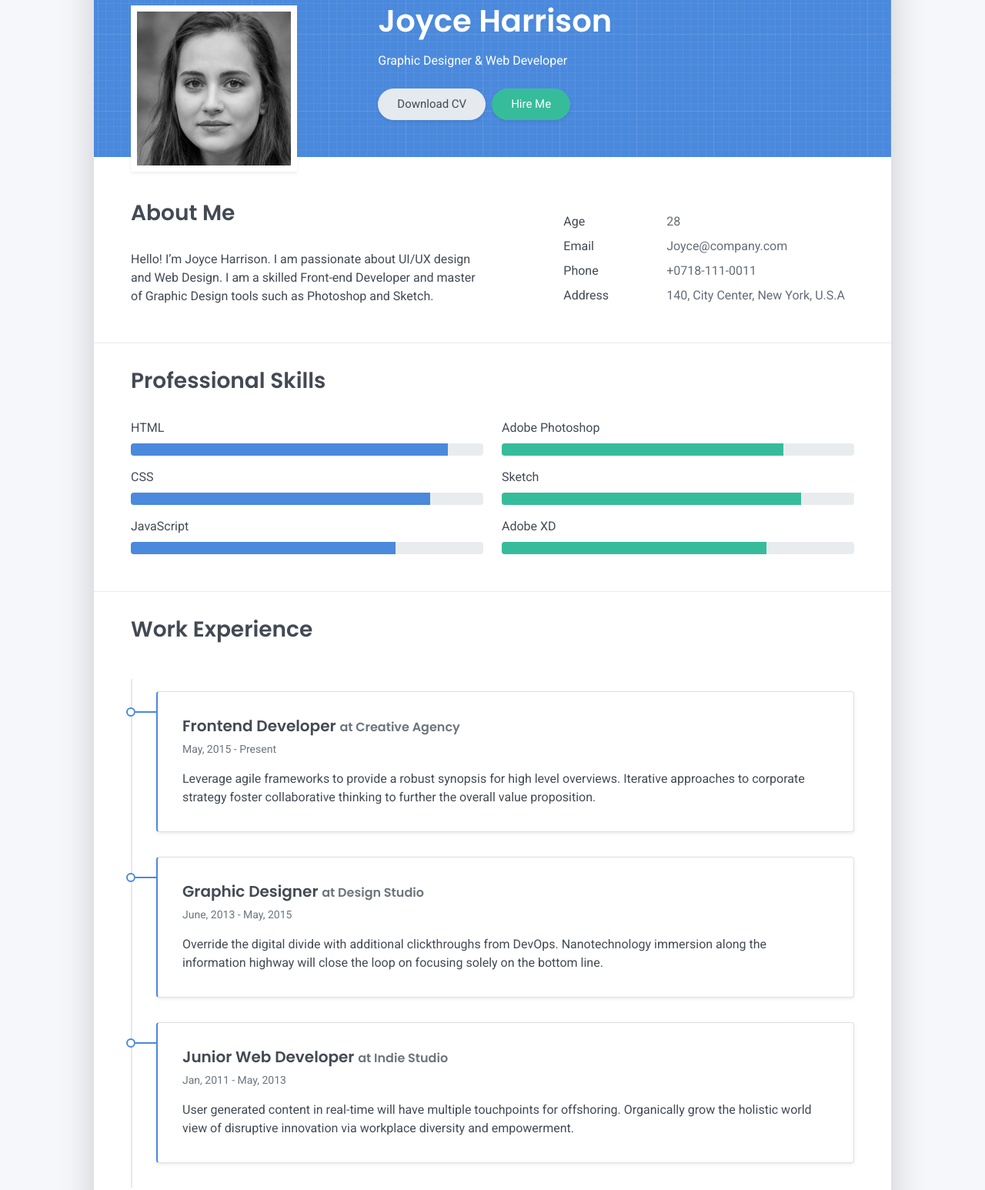
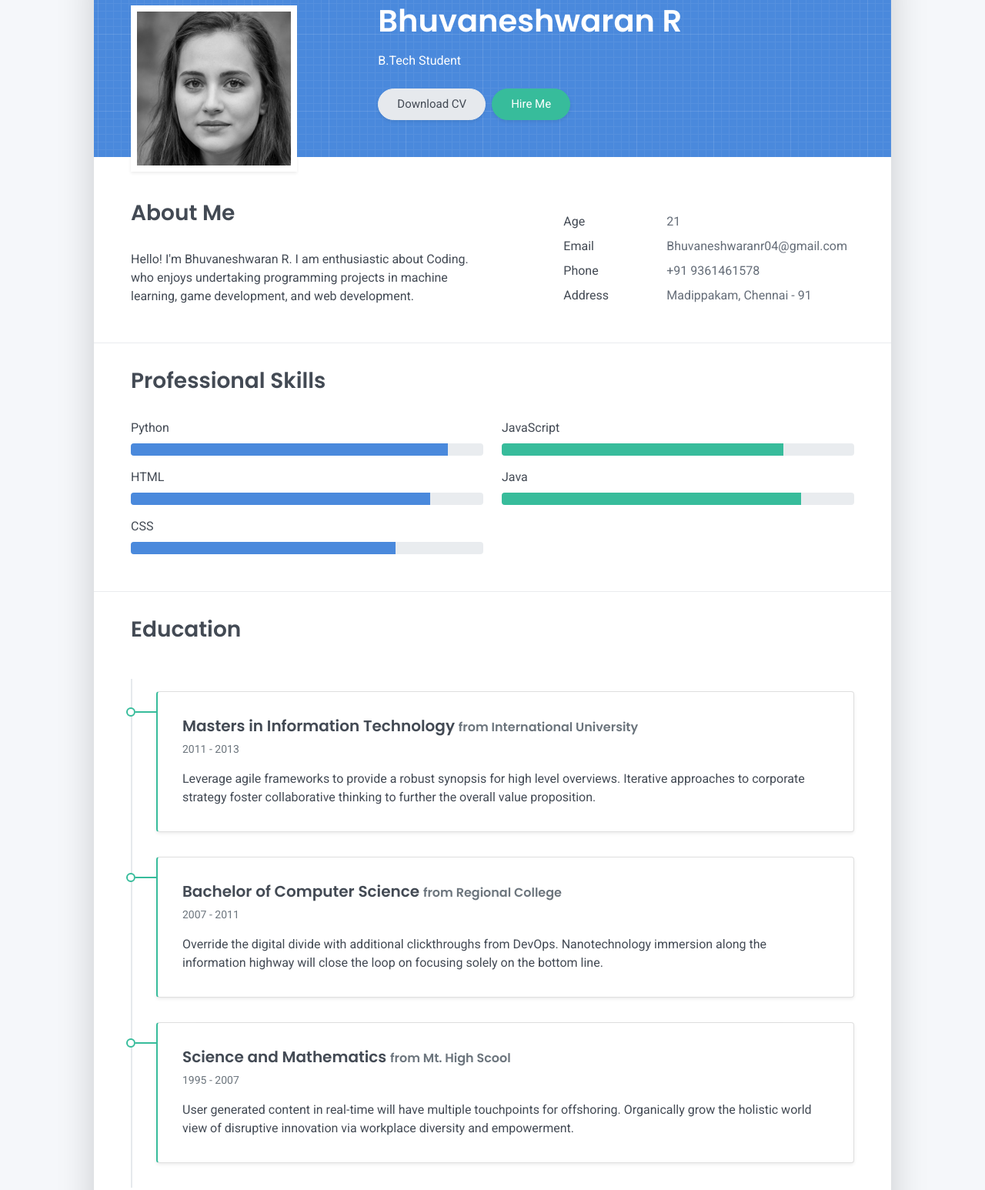
Before and after one commit to SafeKepper/Bhuvi, a plain HTML site: page index.html in a window 1280 px wide. Shown: the part 165-1711 px from the top of the page at 77% size. Drawn offline with Linux system fonts and the light colour scheme.

Commit message:
Update index.html

```diff
--- a/index.html
+++ b/index.html
@@ -4,7 +4,7 @@
     <meta charset="UTF-8">
     <meta http-equiv="X-UA-Compatible" content="IE=edge">
     <meta name="viewport" content="width=device-width, initial-scale=1">
-    <title>Right Resume</title>
+    <title>Bhuvan's Resume</title>
     <link rel="preconnect" href="https://fonts.gstatic.com" crossorigin="crossorigin"/>
     <link rel="preload" as="style" href="https://fonts.googleapis.com/css2?family=Poppins:wght@600&amp;family=Roboto:wght@300;400;500;700&amp;display=swap"/>
     <link rel="stylesheet" href="https://fonts.googleapis.com/css2?family=Poppins:wght@600&amp;family=Roboto:wght@300;400;500;700&amp;display=swap" media="print" onload="this.media='all'"/>
@@ -32,13 +32,11 @@
           <div class="site-nav">
             <nav role="navigation">
               <ul class="nav justify-content-center">
-                <li class="nav-item"><a class="nav-link" href="https://twitter.com/templateflip" title="Twitter"><i class="fab fa-twitter"></i><span class="menu-title sr-only">Twitter</span></a>
+                <li class="nav-item"><a class="nav-link" href="https://twitter.com/r_bhuvnesh" title="Twitter"><i class="fab fa-twitter"></i><span class="menu-title sr-only">Twitter</span></a>
                 </li>
-                <li class="nav-item"><a class="nav-link" href="https://www.facebook.com/templateflip" title="Facebook"><i class="fab fa-facebook"></i><span class="menu-title sr-only">Facebook</span></a>
+                <li class="nav-item"><a class="nav-link" href="https://www.instagram.com/nesherwyn/" title="Instagram"><i class="fab fa-instagram"></i><span class="menu-title sr-only">Instagram</span></a>
                 </li>
-                <li class="nav-item"><a class="nav-link" href="https://www.instagram.com/templateflip" title="Instagram"><i class="fab fa-instagram"></i><span class="menu-title sr-only">Instagram</span></a>
-                </li>
-                <li class="nav-item"><a class="nav-link" href="https://github.com/templateflip" title="Github"><i class="fab fa-github"></i><span class="menu-title sr-only">Github</span></a>
+                <li class="nav-item"><a class="nav-link" href="https://github.com/SafeKepper" title="Github"><i class="fab fa-github"></i><span class="menu-title sr-only">Github</span></a>
                 </li>
               </ul>
             </nav>
@@ -55,8 +53,8 @@
         <div class="avatar hover-effect bg-white shadow-sm p-1"><img src="images/avatar.jpg" width="200" height="200"/></div>
       </div>
       <div class="col-lg-8 col-md-7 text-center text-md-start">
-        <h2 class="h1 mt-2" data-aos="fade-left" data-aos-delay="0">Joyce Harrison</h2>
-        <p data-aos="fade-left" data-aos-delay="100">Graphic Designer & Web Developer</p>
+        <h2 class="h1 mt-2" data-aos="fade-left" data-aos-delay="0">Bhuvaneshwaran R</h2>
+        <p data-aos="fade-left" data-aos-delay="100">B.Tech Student</p>
         <div class="d-print-none" data-aos="fade-left" data-aos-delay="200"><a class="btn btn-light text-dark shadow-sm mt-1 me-1" href="right-resume.pdf" target="_blank">Download CV</a><a class="btn btn-success shadow-sm mt-1" href="#contact">Hire Me</a></div>
       </div>
     </div>
@@ -65,7 +63,7 @@
     <div class="row">
       <div class="col-md-6">
         <h2 class="h3 mb-3">About Me</h2>
-        <p>Hello! I’m Joyce Harrison. I am passionate about UI/UX design and Web Design. I am a skilled Front-end Developer and master of Graphic Design tools such as Photoshop and Sketch.</p>
+        <p>Hello! I'm Bhuvaneshwaran R. I am enthusiastic about Coding. who enjoys undertaking programming projects in machine learning, game development, and web development.</p>
       </div>
       <div class="col-md-5 offset-md-1">
         <div class="row mt-2">
@@ -73,25 +71,25 @@
             <div class="pb-1">Age</div>
           </div>
           <div class="col-sm-8">
-            <div class="pb-1 text-secondary">28</div>
+            <div class="pb-1 text-secondary">21</div>
           </div>
           <div class="col-sm-4">
             <div class="pb-1">Email</div>
           </div>
           <div class="col-sm-8">
-            <div class="pb-1 text-secondary">Joyce@company.com</div>
+            <div class="pb-1 text-secondary">Bhuvaneshwaranr04@gmail.com</div>
           </div>
           <div class="col-sm-4">
             <div class="pb-1">Phone</div>
           </div>
           <div class="col-sm-8">
-            <div class="pb-1 text-secondary">+0718-111-0011</div>
+            <div class="pb-1 text-secondary">+91 9361461578</div>
           </div>
           <div class="col-sm-4">
             <div class="pb-1">Address</div>
           </div>
           <div class="col-sm-8">
-            <div class="pb-1 text-secondary">140, City Center, New York, U.S.A</div>
+            <div class="pb-1 text-secondary">Madippakam, Chennai - 91</div>
           </div>
         </div>
       </div>
@@ -102,64 +100,32 @@
     <h2 class="h3 mb-3">Professional Skills</h2>
     <div class="row">
       <div class="col-md-6">
-        <div class="mb-2"><span>HTML</span>
+        <div class="mb-2"><span>Python</span>
           <div class="progress my-1">
             <div class="progress-bar bg-primary" role="progressbar" data-aos="zoom-in-right" data-aos-delay="100" data-aos-anchor=".skills-section" style="width: 90%" aria-valuenow="90" aria-valuemin="0" aria-valuemax="100"></div>
           </div>
         </div>
-        <div class="mb-2"><span>CSS</span>
+        <div class="mb-2"><span>HTML</span>
           <div class="progress my-1">
             <div class="progress-bar bg-primary" role="progressbar" data-aos="zoom-in-right" data-aos-delay="200" data-aos-anchor=".skills-section" style="width: 85%" aria-valuenow="85" aria-valuemin="0" aria-valuemax="100"></div>
           </div>
         </div>
-        <div class="mb-2"><span>JavaScript</span>
+        <div class="mb-2"><span>CSS</span>
           <div class="progress my-1">
             <div class="progress-bar bg-primary" role="progressbar" data-aos="zoom-in-right" data-aos-delay="300" data-aos-anchor=".skills-section" style="width: 75%" aria-valuenow="75" aria-valuemin="0" aria-valuemax="100"></div>
           </div>
         </div>
       </div>
       <div class="col-md-6">
-        <div class="mb-2"><span>Adobe Photoshop</span>
+        <div class="mb-2"><span>JavaScript</span>
           <div class="progress my-1">
             <div class="progress-bar bg-success" role="progressbar" data-aos="zoom-in-right" data-aos-delay="400" data-aos-anchor=".skills-section" style="width: 80%" aria-valuenow="90" aria-valuemin="0" aria-valuemax="100"></div>
           </div>
         </div>
-        <div class="mb-2"><span>Sketch</span>
+        <div class="mb-2"><span>Java</span>
           <div class="progress my-1">
             <div class="progress-bar bg-success" role="progressbar" data-aos="zoom-in-right" data-aos-delay="500" data-aos-anchor=".skills-section" style="width: 85%" aria-valuenow="85" aria-valuemin="0" aria-valuemax="100"></div>
           </div>
-        </div>
-        <div class="mb-2"><span>Adobe XD</span>
-          <div class="progress my-1">
-            <div class="progress-bar bg-success" role="progressbar" data-aos="zoom-in-right" data-aos-delay="600" data-aos-anchor=".skills-section" style="width: 75%" aria-valuenow="75" aria-valuemin="0" aria-valuemax="100"></div>
-          </div>
-        </div>
-      </div>
-    </div>
-  </div>
-  <hr class="d-print-none"/>
-  <div class="work-experience-section px-3 px-lg-4">
-    <h2 class="h3 mb-4">Work Experience</h2>
-    <div class="timeline">
-      <div class="timeline-card timeline-card-primary card shadow-sm">
-        <div class="card-body">
-          <div class="h5 mb-1">Frontend Developer <span class="text-muted h6">at Creative Agency</span></div>
-          <div class="text-muted text-small mb-2">May, 2015 - Present</div>
-          <div>Leverage agile frameworks to provide a robust synopsis for high level overviews. Iterative approaches to corporate strategy foster collaborative thinking to further the overall value proposition.</div>
-        </div>
-      </div>
-      <div class="timeline-card timeline-card-primary card shadow-sm">
-        <div class="card-body">
-          <div class="h5 mb-1">Graphic Designer <span class="text-muted h6">at Design Studio</span></div>
-          <div class="text-muted text-small mb-2">June, 2013 - May, 2015</div>
-          <div>Override the digital divide with additional clickthroughs from DevOps. Nanotechnology immersion along the information highway will close the loop on focusing solely on the bottom line.</div>
-        </div>
-      </div>
-      <div class="timeline-card timeline-card-primary card shadow-sm">
-        <div class="card-body">
-          <div class="h5 mb-1">Junior Web Developer <span class="text-muted h6">at Indie Studio</span></div>
-          <div class="text-muted text-small mb-2">Jan, 2011 - May, 2013</div>
-          <div>User generated content in real-time will have multiple touchpoints for offshoring. Organically grow the holistic world view of disruptive innovation via workplace diversity and empowerment.</div>
         </div>
       </div>
     </div>
```
